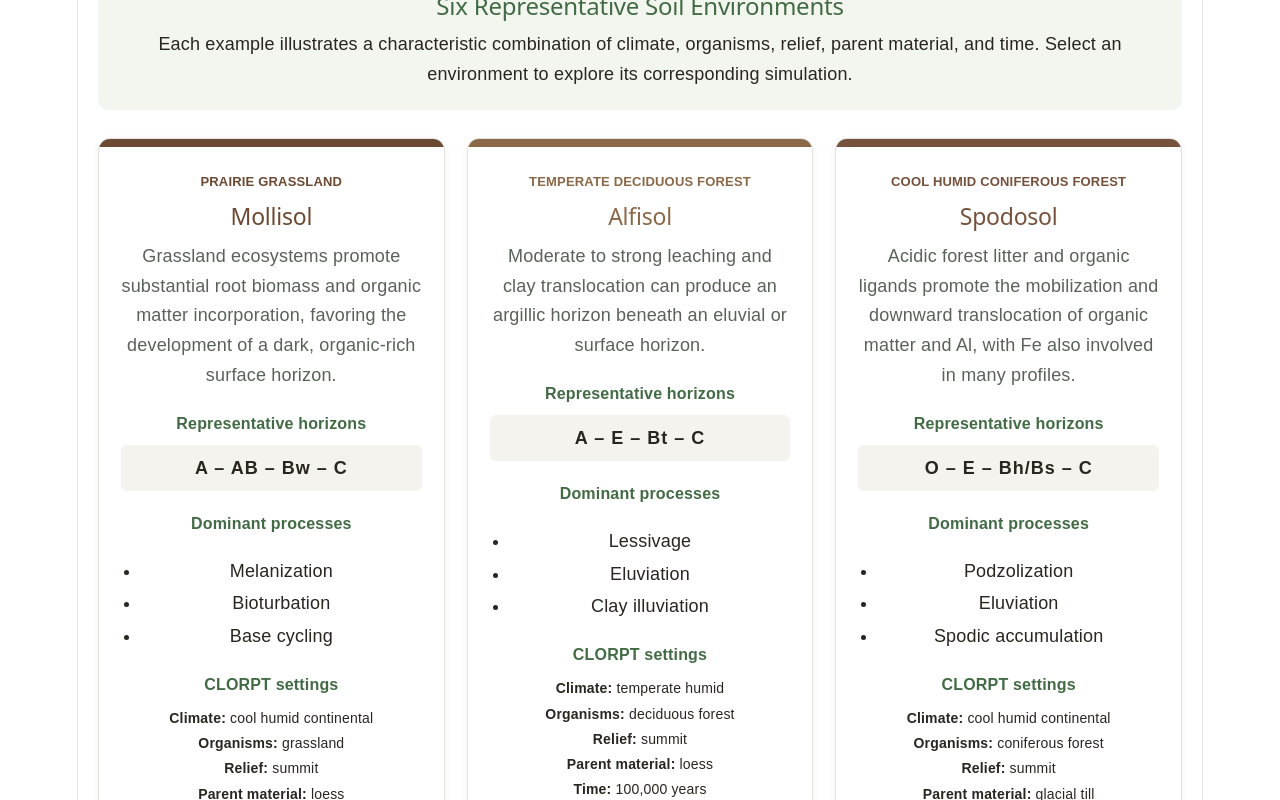
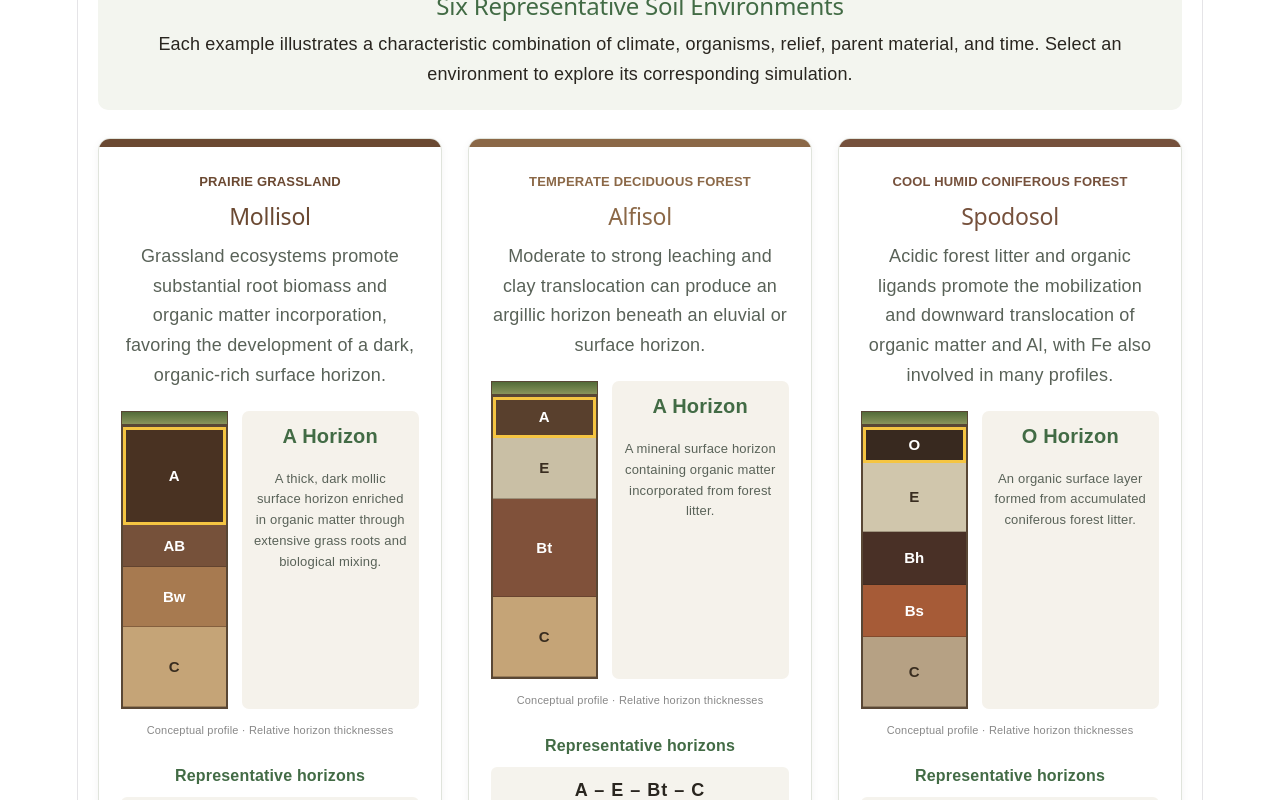
Before and after one commit to SuweiXu1995/soilgenesis-lab, a React (Vite) app: page /learn/soil-gallery in a window 1280 px wide. Shown: the part 460-1260 px from the top of the page. Built offline with nearby package versions, Linux system fonts and the light colour scheme.

Commit message:
Add illustrative soil profiles to gallery

```diff
--- /dev/null
+++ b/src/components/IllustrativeSoilProfile.tsx
@@ -0,0 +1,108 @@
+
+import { useState } from "react";
+
+interface IllustrativeHorizon {
+  name: string;
+  description: string;
+  thickness: number;
+  color: string;
+  textColor?: string;
+}
+
+interface IllustrativeSoilProfileProps {
+  horizons: IllustrativeHorizon[];
+}
+
+export default function IllustrativeSoilProfile({
+  horizons
+}: IllustrativeSoilProfileProps) {
+  const [selectedIndex, setSelectedIndex] = useState(0);
+
+  const selected = horizons[selectedIndex] ?? horizons[0];
+
+  if (horizons.length === 0) {
+    return <p>No illustrative horizons available.</p>;
+  }
+
+  return (
+    <div style={{
+      display: "grid",
+      gridTemplateColumns: "minmax(90px, 0.75fr) minmax(110px, 1.25fr)",
+      gap: "14px",
+      alignItems: "stretch"
+    }}>
+      {/* Illustrative soil column */}
+
+      <div>
+        <div style={{
+          height: "12px",
+          background: "linear-gradient(#536B38, #89945B)",
+          border: "1px solid #594735"
+        }} />
+
+        <div style={{
+          height: "280px",
+          display: "flex",
+          flexDirection: "column",
+          border: "2px solid #594735",
+          overflow: "hidden"
+        }}>
+          {horizons.map((horizon, index) => (
+            <button
+              key={`${horizon.name}-${index}`}
+              onClick={() => setSelectedIndex(index)}
+              aria-pressed={selectedIndex === index}
+              title={`Explore ${horizon.name} horizon`}
+              style={{
+                flex: horizon.thickness,
+                minHeight: "28px",
+                background: horizon.color,
+                color: horizon.textColor ?? "#FFFFFF",
+                border: "none",
+                borderBottom: "1px solid rgba(50,35,20,0.3)",
+                outline: selectedIndex === index
+                  ? "3px solid #F5C542"
+                  : "none",
+                outlineOffset: "-3px",
+                cursor: "pointer",
+                fontSize: "15px",
+                fontWeight: "bold"
+              }}
+            >
+              {horizon.name}
+            </button>
+          ))}
+        </div>
+      </div>
+
+      {/* Selected horizon description */}
+
+      <div style={{
+        background: "#F5F2EB",
+        padding: "12px",
+        borderRadius: "7px",
+        minWidth: 0
+      }}>
+        {selected && (
+          <>
+            <h3 style={{
+              marginTop: 0,
+              fontSize: "20px",
+              color: "#426B45"
+            }}>
+              {selected.name} Horizon
+            </h3>
+
+            <p style={{
+              fontSize: "13px",
+              lineHeight: 1.6,
+              color: "#596258"
+            }}>
+              {selected.description}
+            </p>
+          </>
+        )}
+      </div>
+    </div>
+  );
+}
--- a/src/pages/SoilGalleryPage.tsx
+++ b/src/pages/SoilGalleryPage.tsx
@@ -1,4 +1,4 @@
-
+import IllustrativeSoilProfile from "../components/IllustrativeSoilProfile";
 import { Link } from "react-router-dom";
 
 interface SoilExample {
@@ -7,6 +7,13 @@ interface SoilExample {
   description: string;
   processes: string[];
   horizons: string;
+  illustrativeHorizons: {
+    name: string;
+    description: string;
+    thickness: number;
+    color: string;
+    textColor?: string;
+  }[];
   climate: string;
   organisms: string;
   relief: string;
@@ -23,6 +30,33 @@ const examples: SoilExample[] = [
       "Grassland ecosystems promote substantial root biomass and organic matter incorporation, favoring the development of a dark, organic-rich surface horizon.",
     processes: ["Melanization", "Bioturbation", "Base cycling"],
     horizons: "A – AB – Bw – C",
+    illustrativeHorizons: [
+  {
+    name: "A",
+    description: "A thick, dark mollic surface horizon enriched in organic matter through extensive grass roots and biological mixing.",
+    thickness: 5,
+    color: "#493222"
+  },
+  {
+    name: "AB",
+    description: "A transitional horizon showing decreasing organic matter and increasing influence of underlying mineral soil.",
+    thickness: 2,
+    color: "#76513A"
+  },
+  {
+    name: "Bw",
+    description: "A weakly developed subsurface horizon showing early alteration of soil minerals and structure.",
+    thickness: 3,
+    color: "#A77A50"
+  },
+  {
+    name: "C",
+    description: "Relatively unaltered loess parent material.",
+    thickness: 4,
+    color: "#C5A477",
+    textColor: "#392D20"
+  }
+],
     climate: "cool humid continental",
     organisms: "grassland",
     relief: "summit",
@@ -37,6 +71,34 @@ const examples: SoilExample[] = [
       "Moderate to strong leaching and clay translocation can produce an argillic horizon beneath an eluvial or surface horizon.",
     processes: ["Lessivage", "Eluviation", "Clay illuviation"],
     horizons: "A – E – Bt – C",
+    illustrativeHorizons: [
+  {
+    name: "A",
+    description: "A mineral surface horizon containing organic matter incorporated from forest litter.",
+    thickness: 2,
+    color: "#59402D"
+  },
+  {
+    name: "E",
+    description: "A pale eluvial horizon depleted in clay, iron, and organic matter through eluviation.",
+    thickness: 3,
+    color: "#C9BFA5",
+    textColor: "#392D20"
+  },
+  {
+    name: "Bt",
+    description: "An argillic horizon enriched in translocated silicate clay, commonly with clay coatings on ped surfaces and pores.",
+    thickness: 5,
+    color: "#80513A"
+  },
+  {
+    name: "C",
+    description: "Relatively weakly altered loess parent material.",
+    thickness: 4,
+    color: "#C5A477",
+    textColor: "#392D20"
+  }
+],
     climate: "temperate humid",
     organisms: "deciduous forest",
     relief: "summit",
@@ -51,6 +113,40 @@ const examples: SoilExample[] = [
       "Acidic forest litter and organic ligands promote the mobilization and downward translocation of organic matter and Al, with Fe also involved in many profiles.",
     processes: ["Podzolization", "Eluviation", "Spodic accumulation"],
     horizons: "O – E – Bh/Bs – C",
+    illustrativeHorizons: [
+  {
+    name: "O",
+    description: "An organic surface layer formed from accumulated coniferous forest litter.",
+    thickness: 2,
+    color: "#38291F"
+  },
+  {
+    name: "E",
+    description: "A strongly eluviated, pale horizon depleted in organic matter and mobile Fe and Al.",
+    thickness: 4,
+    color: "#D0C6AC",
+    textColor: "#392D20"
+  },
+  {
+    name: "Bh",
+    description: "A dark spodic horizon where translocated organic matter accumulates with Al and sometimes Fe.",
+    thickness: 3,
+    color: "#493026"
+  },
+  {
+    name: "Bs",
+    description: "A reddish-brown spodic horizon characterized by accumulation of Fe and Al compounds.",
+    thickness: 3,
+    color: "#A65B37"
+  },
+  {
+    name: "C",
+    description: "Relatively unaltered glacial till parent material.",
+    thickness: 4,
+    color: "#B6A184",
+    textColor: "#392D20"
+  }
+],
     climate: "cool humid continental",
     organisms: "coniferous forest",
     relief: "summit",
@@ -65,6 +161,27 @@ const examples: SoilExample[] = [
       "Long-term warm, humid conditions favor intense mineral weathering, desilication, and residual accumulation of Fe and Al oxides.",
     processes: ["Ferralitization", "Desilication", "Oxide accumulation"],
     horizons: "A – Bo – C",
+    illustrativeHorizons: [
+  {
+    name: "A",
+    description: "A mineral surface horizon containing organic matter, often relatively thin under intensely weathered tropical conditions.",
+    thickness: 2,
+    color: "#493222"
+  },
+  {
+    name: "Bo",
+    description: "An intensely weathered, oxide-rich subsurface horizon dominated by kaolinite and Fe and Al oxides, with low-activity clay.",
+    thickness: 7,
+    color: "#A94D32"
+  },
+  {
+    name: "C",
+    description: "Relatively less weathered parent material beneath the strongly developed subsurface horizon.",
+    thickness: 3,
+    color: "#C19A72",
+    textColor: "#392D20"
+  }
+],
     climate: "humid tropical",
     organisms: "tropical rainforest",
     relief: "summit",
@@ -79,6 +196,28 @@ const examples: SoilExample[] = [
       "Limited effective leaching and high evapotranspiration can promote secondary carbonate accumulation and other salt-related features.",
     processes: ["Calcification", "Salinization", "Limited leaching"],
     horizons: "A – Bk – C",
+    illustrativeHorizons: [
+  {
+    name: "A",
+    description: "A relatively thin mineral surface horizon with limited organic matter accumulation.",
+    thickness: 2,
+    color: "#76543A"
+  },
+  {
+    name: "Bk",
+    description: "A subsurface horizon with secondary calcium carbonate accumulation, potentially including carbonate coatings and nodules.",
+    thickness: 5,
+    color: "#C8B58D",
+    textColor: "#392D20"
+  },
+  {
+    name: "C",
+    description: "Alluvial parent material with comparatively limited pedogenic alteration.",
+    thickness: 5,
+    color: "#D1B990",
+    textColor: "#392D20"
+  }
+],
     climate: "arid/semi-arid",
     organisms: "shrubland",
     relief: "footslope",
@@ -93,6 +232,32 @@ const examples: SoilExample[] = [
       "Persistent saturation slows aerobic decomposition and allows organic soil materials to accumulate over time.",
     processes: ["Paludization", "Organic matter accumulation", "Gleying"],
     horizons: "Oa – Oe – Oi – C",
+    illustrativeHorizons: [
+  {
+    name: "Oi",
+    description: "A fibric organic horizon containing recognizable, relatively undecomposed plant remains.",
+    thickness: 3,
+    color: "#66503A"
+  },
+  {
+    name: "Oe",
+    description: "A hemic organic horizon with intermediate decomposition and partially recognizable plant structures.",
+    thickness: 3,
+    color: "#493629"
+  },
+  {
+    name: "Oa",
+    description: "A sapric organic horizon consisting of highly decomposed organic material.",
+    thickness: 5,
+    color: "#30251F"
+  },
+  {
+    name: "C",
+    description: "Underlying mineral sediment, potentially saturated and showing reducing conditions.",
+    thickness: 3,
+    color: "#85877C"
+  }
+],
     climate: "wetland/poorly drained",
     organisms: "wetland vegetation",
     relief: "depression",
@@ -213,8 +378,8 @@ export default function SoilGalleryPage() {
         aria-label="Representative soil profiles"
         style={{
           display: "grid",
-          gridTemplateColumns: "repeat(auto-fit, minmax(290px, 1fr))",
-          gap: "22px"
+          gridTemplateColumns: "repeat(auto-fit, minmax(340px, 1fr))",
+          gap: "26px"
         }}
       >
         {examples.map((example) => (
@@ -254,6 +419,22 @@ export default function SoilGalleryPage() {
               <p style={{ lineHeight: 1.65, color: "#596258" }}>
                 {example.description}
               </p>
+
+              <div style={{ marginTop: "20px", marginBottom: "20px" }}>
+                <IllustrativeSoilProfile
+                    horizons={example.illustrativeHorizons}
+                />
+                <p
+                  style={{
+                    fontSize: "11px",
+                    color: "#888",
+                    textAlign: "center",
+                    marginTop: "8px"
+                  }}
+                >
+                  Conceptual profile · Relative horizon thicknesses
+                </p>
+              </div>
 
               <h3 style={sectionHeadingStyle}>Representative horizons</h3>
               <p
```
